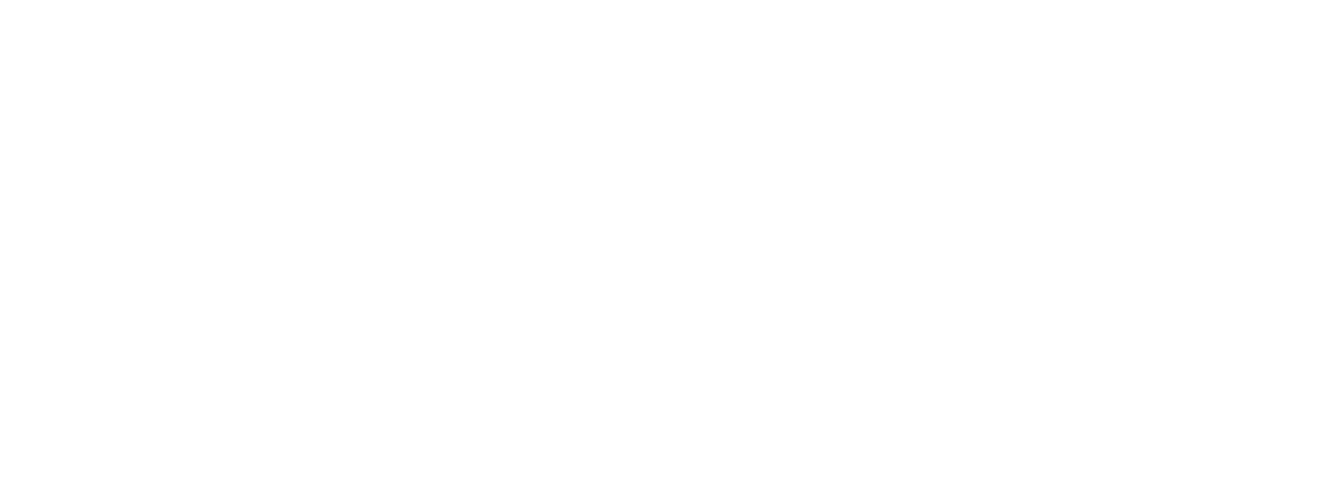
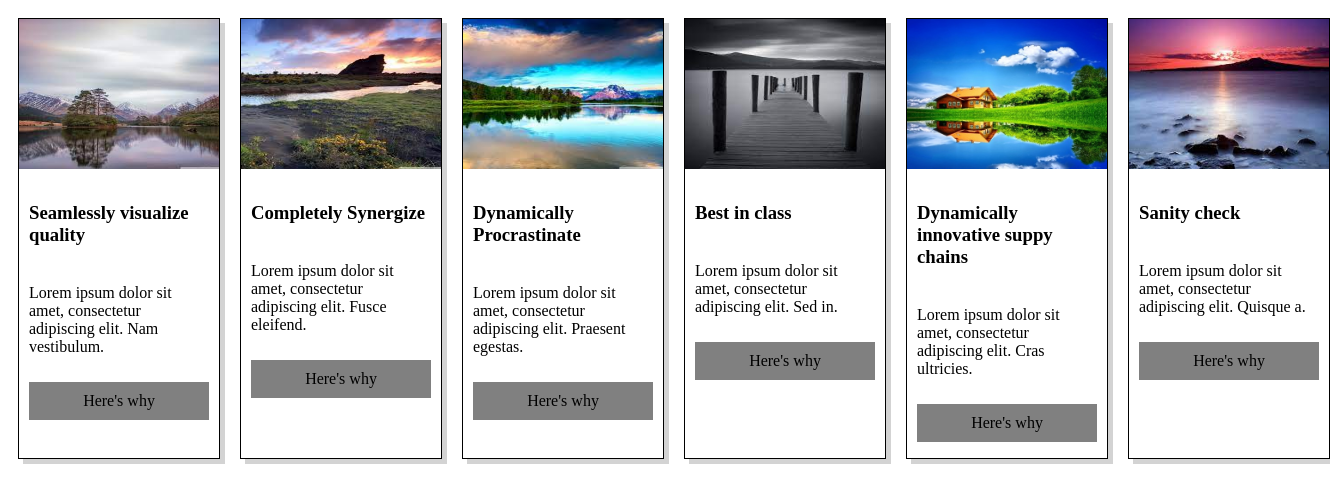
Before and after one commit to smitkoli18ce5005/MDP_Card_Website, a plain HTML site: page pages/index.html in a window 1280 px wide. Shown: the whole page, 1330 px wide, since content can reach past the window. Drawn offline with Linux system fonts and the light colour scheme.

Commit message:
index file added for Card Website

```diff
--- a/pages/index.html
+++ b/pages/index.html
@@ -5,8 +5,73 @@
     <meta http-equiv="X-UA-Compatible" content="IE=edge">
     <meta name="viewport" content="width=device-width, initial-scale=1.0">
     <title>Document</title>
+    <style>
+        .main-flex-box{
+            display: flex;
+            flex-direction: row;
+        }
+        .card{
+            width: 200px;
+            border: 1px solid black;
+            margin: 10px;
+            box-shadow: 5px 5px rgb(211, 211, 211);
+        }
+        .card > h3,p {
+            padding: 10px;
+        }
+        img{
+            width: 200px;
+            height: 150px;
+        }
+        .button{
+            background-color: grey;
+            color: black;
+            margin: 10px;
+        }
+        .button > p{
+            padding: 10px;
+            text-align: center;
+        }
+    </style>
 </head>
 <body>
-
+    <div class="main-flex-box">
+        <div class="card">
+            <img src="../assets/1.jpg" alt="1">
+            <h3>Seamlessly visualize quality</h3>
+            <p>Lorem ipsum dolor sit amet, consectetur adipiscing elit. Nam vestibulum.</p>
+            <div class="button"><p>Here's why</p></div>
+        </div>
+        <div class="card">
+            <img src="../assets/2.jpg" alt="2">
+            <h3>Completely Synergize</h3>
+            <p>Lorem ipsum dolor sit amet, consectetur adipiscing elit. Fusce eleifend.</p>
+            <div class="button"><p>Here's why</p></div>
+        </div>
+        <div class="card">
+            <img src="../assets/3.jpg" alt="3">
+            <h3>Dynamically Procrastinate</h3>
+            <p>Lorem ipsum dolor sit amet, consectetur adipiscing elit. Praesent egestas.</p>
+            <div class="button"><p>Here's why</p></div>
+        </div>
+        <div class="card">
+            <img src="../assets/4.jpg" alt="4">
+            <h3>Best in class</h3>
+            <p>Lorem ipsum dolor sit amet, consectetur adipiscing elit. Sed in.</p>
+            <div class="button"><p>Here's why</p></div>
+        </div>
+        <div class="card">
+            <img src="../assets/5.jpg" alt="5">
+            <h3>Dynamically innovative suppy chains</h3>
+            <p>Lorem ipsum dolor sit amet, consectetur adipiscing elit. Cras ultricies.</p>
+            <div class="button"><p>Here's why</p></div>
+        </div>
+        <div class="card">
+            <img src="../assets/6.jpg" alt="6">
+            <h3>Sanity check</h3>
+            <p>Lorem ipsum dolor sit amet, consectetur adipiscing elit. Quisque a.</p>
+            <div class="button"><p>Here's why</p></div>
+        </div>
+    </div>
 </body>
 </html>
```
